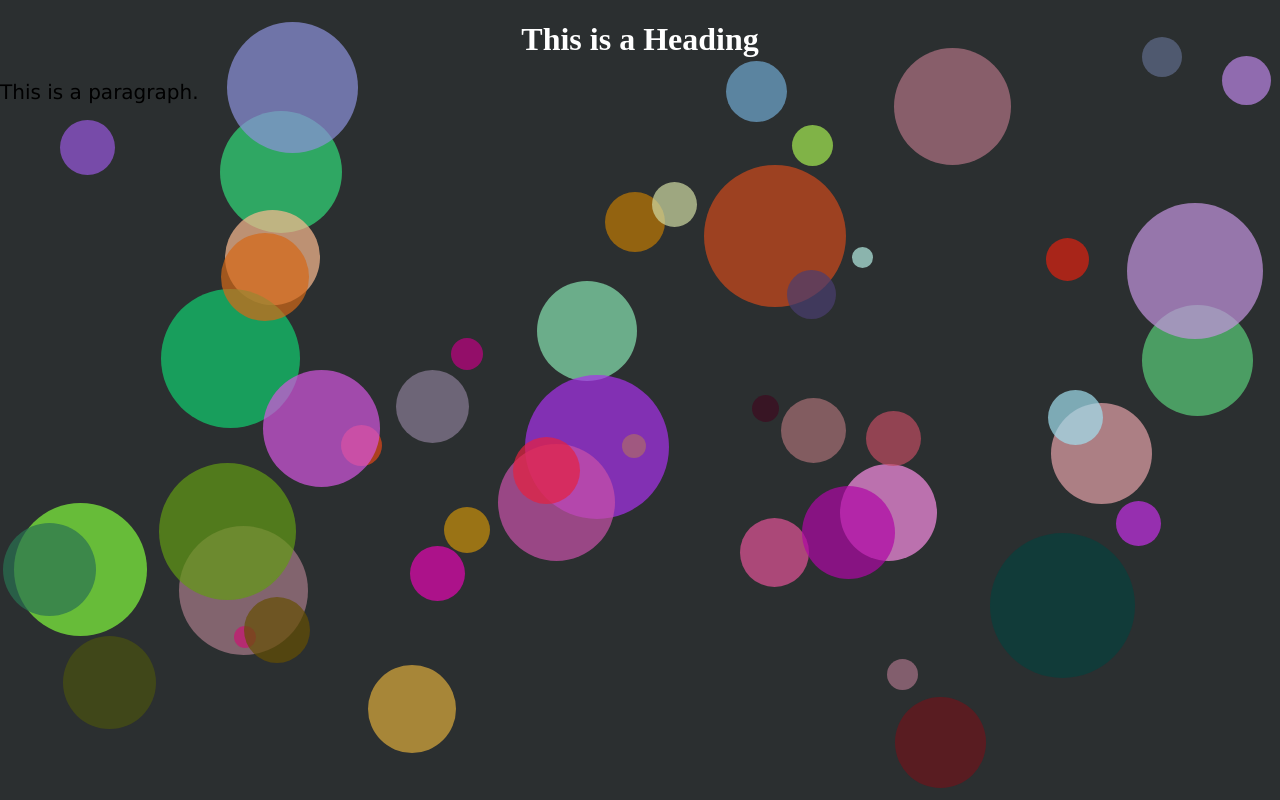
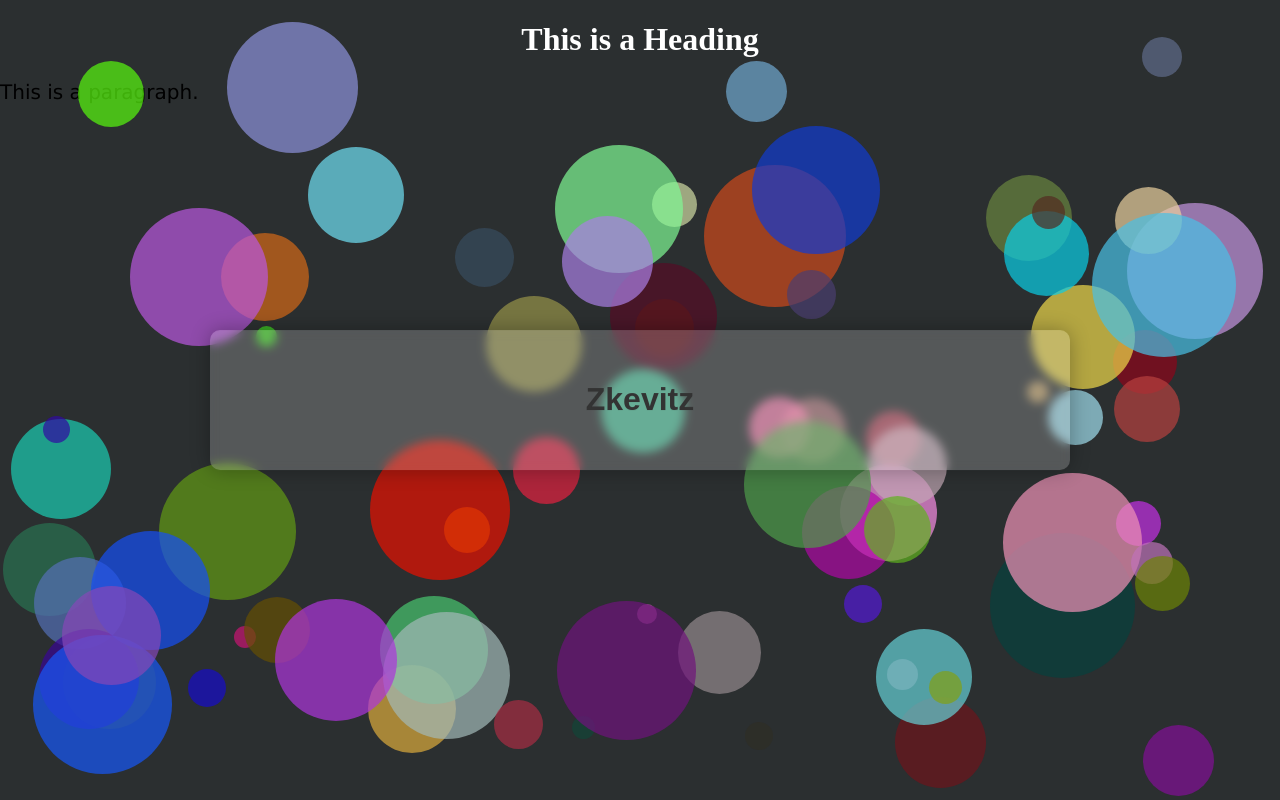
Before and after one commit to Zkevitz/Me, a plain HTML site: page index.html in a window 1280 px wide. Drawn offline with Linux system fonts and the light colour scheme.

Commit message:
add main container to display profile and maybe spa

```diff
--- a/index.html
+++ b/index.html
@@ -5,12 +5,14 @@
     <link rel="stylesheet" href="styles/main.css">
 </head>
 <body>
+    <main>
     <div id = "circles-container">
         <div class = "content">
             <h1>This is a Heading</h1>
             <p>This is a paragraph.</p>
         </div>
     </div>
+    </main>
     <script src="render.js"></script>
 </body>
 </html>
--- a/render.js
+++ b/render.js
@@ -8,7 +8,7 @@ window.addEventListener("resize", () => {
 });
 
 const config = {
-    circleCount: 50,
+    circleCount: 75,
     minSize: 20,
     maxSize: 150,
     changeInterval: 3000,
@@ -64,4 +64,12 @@ function initRender() {
             updateCircle(circle);
         });
     }, config.changeInterval);
+
+    const ProfilDiv = document.createElement("div");
+    if(ProfilDiv){
+        ProfilDiv.classList.add("profil");
+        ProfilDiv.innerHTML = `<h1>Zkevitz</h1>`
+    }
+
+    document.body.appendChild(ProfilDiv);
 }
--- a/styles/main.css
+++ b/styles/main.css
@@ -1,5 +1,8 @@
 body {
     background-color: rgb(43, 47, 48);
+    margin: 0;
+    padding: 0;
+    overflow: hidden;
 }
 
 #circles-container {
@@ -11,13 +14,38 @@ body {
     z-index: 1;
 }
 
+.profil {
+    position: absolute;
+    top: 50%;
+    left: 50%;
+    transform: translate(-50%, -50%);
+    width: 80%;
+    max-width: 800px;
+    padding: 30px;
+    background-color: rgba(255, 255, 255, 0.2);
+    backdrop-filter: blur(5px);
+    z-index: 9999;
+    display: flex;
+    align-items: center;
+    justify-content: center;
+    flex-direction: column;
+    font-family: Arial, sans-serif;
+    color: #333;
+    border-radius: 10px;
+    box-shadow: 0 0 20px rgba(0, 0, 0, 0.3);
+}
+
+.profil h1 {
+    color: #333;
+    text-align: center;
+}
+
 .circle {
     position: absolute;
     border-radius: 50%;
     opacity: 0.7;
     transition: all 0.5s ease-in-out;
 }
-
 
 h1 {
     color: white;
```
